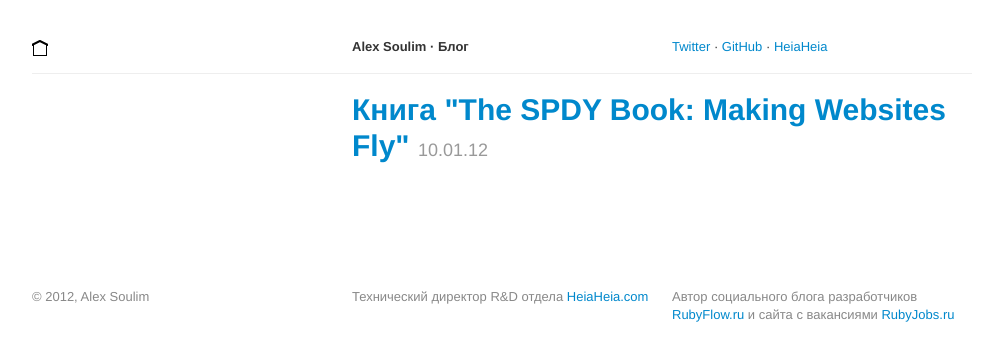
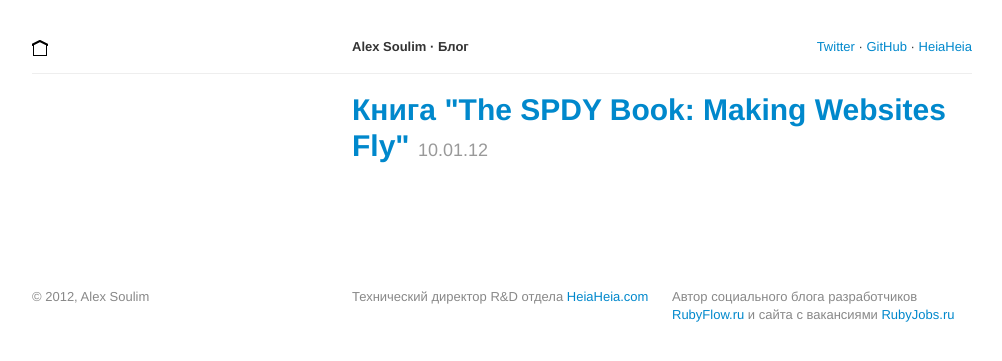
Before and after one commit to soulim/soulim.github.com, a Jekyll site: the page built from index.html, in a window 1280 px wide. Shown: the top 361 px of the page, without its empty margins (138-1140 px from the left). Built offline with Jekyll 4.4.1, drawn with Linux system fonts in a browser that asks for light colours.

Commit message:
Fix markup

```diff
--- a/_layouts/default.html
+++ b/_layouts/default.html
@@ -34,7 +34,7 @@
       <div class="span4">
         <strong>Alex Soulim &middot; Блог</strong>
       </div>
-      <div class="span4">
+      <div class="span4" style="text-align:right">
         <a href="http://twitter.com/soulim">Twitter</a> &middot;
         <a href="http://github.com/soulim">GitHub</a> &middot;
         <a href="http://heiaheia.com/user/soulim">HeiaHeia</a>
```
